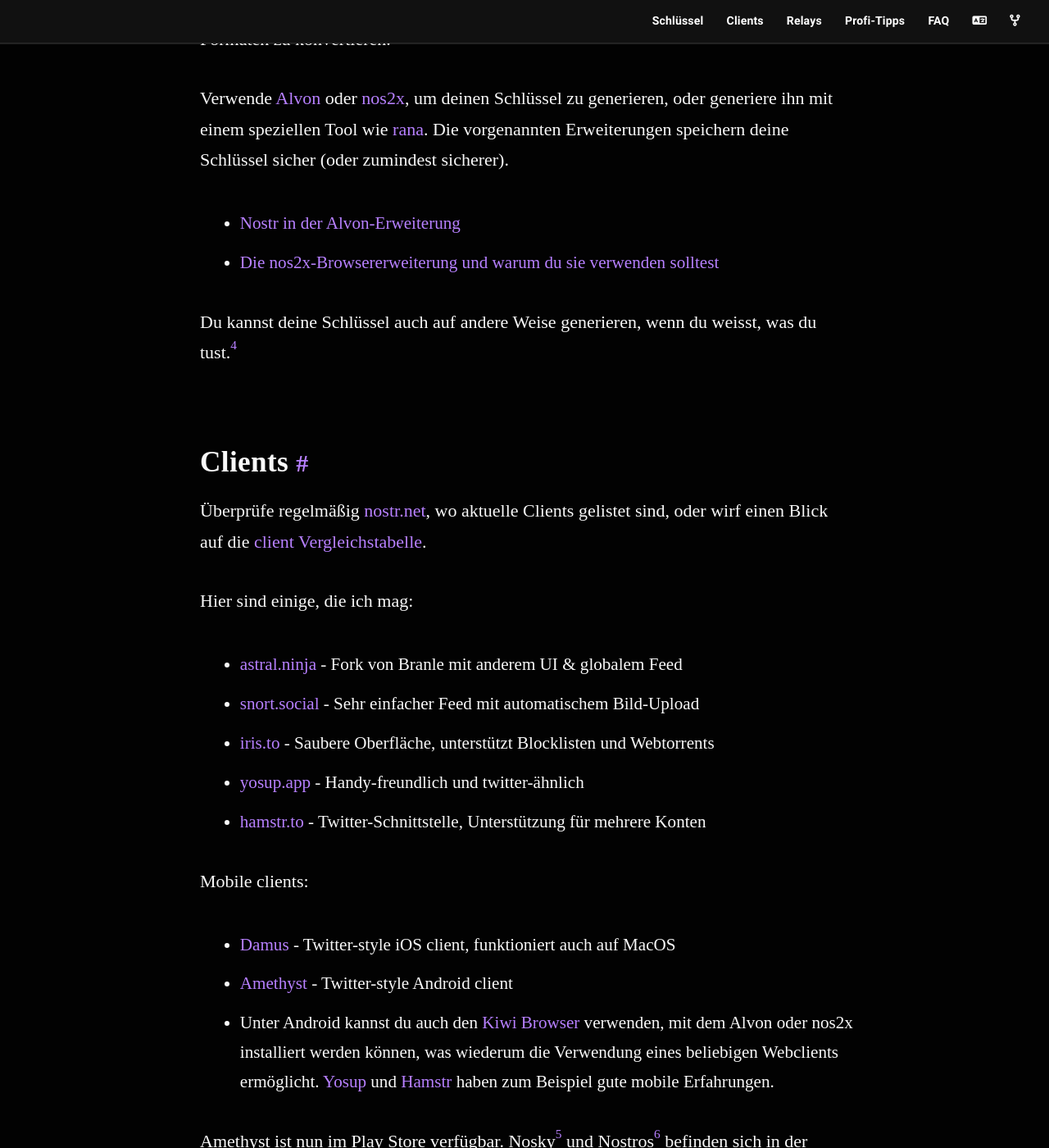
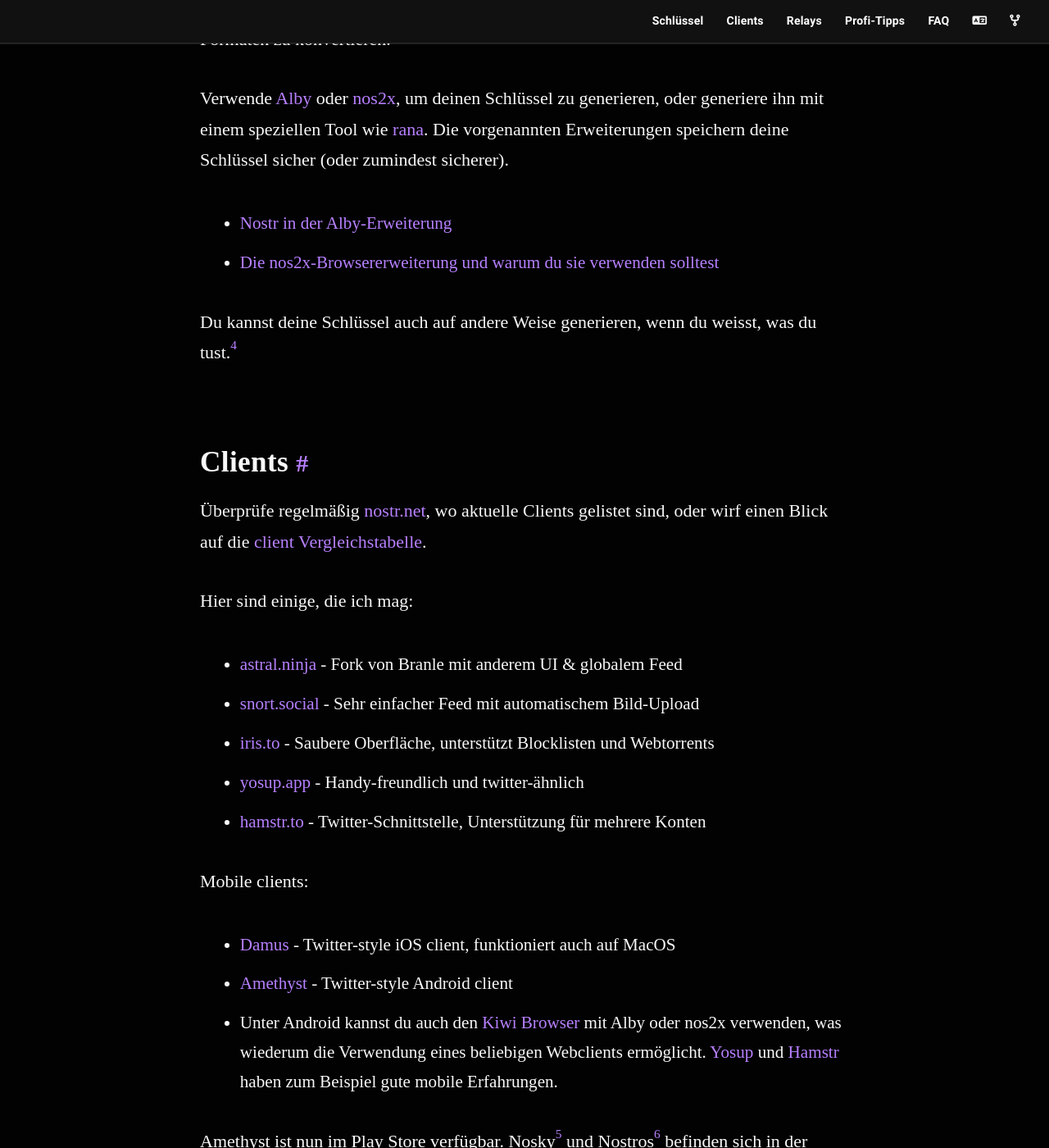
Before and after one commit to cercatrova21/nostr-info.de, a Jekyll site: the page built from index.md, in a window 1280 px wide and 1400 px high, scrolled down 2749 px. Shown: the whole window at 82% size. Built offline with Jekyll 4.4.1, drawn with Linux system fonts in a browser that asks for light colours; some web fonts are replaced.

Commit message:
Alvon -> Alby

```diff
--- a/index.md
+++ b/index.md
@@ -60,12 +60,12 @@ zwischen den beiden Formaten zu konvertieren.
 
 [^fn-xss]: Du musst natürlich dem Betreiber der Website vertrauen und einige Clients sind anfällig für XSS-Angriffe. Viele Leute wurden bereits gerekt und mussten ihre nostr Identität deswegen neu aufbauen.
 
-Verwende [Alvon](https://getalvon.com) oder [nos2x](https://github.com/fiatjaf/nos2x), um
+Verwende [Alby](https://getalby.com) oder [nos2x](https://github.com/fiatjaf/nos2x), um
 deinen Schlüssel zu generieren, oder generiere ihn mit einem speziellen Tool wie
 [rana](https://github.com/grunch/rana). Die vorgenannten Erweiterungen speichern
 deine Schlüssel sicher (oder zumindest sicherer).
 
-- [Nostr in der Alvon-Erweiterung](https://blog.getalvon.com/nostr-in-the-alvon-extension/)
+- [Nostr in der Alby-Erweiterung](https://blog.getalby.com/nostr-in-the-alvon-extension/)
 - [Die nos2x-Browsererweiterung und warum du sie verwenden solltest](https://youtu.be/IoLw-3ok3_M)
 
 Du kannst deine Schlüssel auch auf andere Weise generieren, wenn du weisst, was du tust.[^bip85]
@@ -87,7 +87,7 @@ Hier sind einige, die ich mag:
 Mobile clients:
 - [Damus](https://apps.apple.com/ca/app/damus/id1628663131) - Twitter-style iOS client, funktioniert auch auf MacOS
 - [Amethyst](https://play.google.com/store/apps/details?id=com.vitorpamplona.amethyst) - Twitter-style Android client
-- Unter Android kannst du auch den [Kiwi Browser](https://kiwibrowser.com/) verwenden, mit dem Alvon oder nos2x installiert werden können, was wiederum die Verwendung eines beliebigen Webclients ermöglicht. [Yosup](https://yosup.app/) und [Hamstr](https://hamstr.to/) haben zum Beispiel gute mobile Erfahrungen.
+- Unter Android kannst du auch den [Kiwi Browser](https://kiwibrowser.com/) mit Alby oder nos2x verwenden, was wiederum die Verwendung eines beliebigen Webclients ermöglicht. [Yosup](https://yosup.app/) und [Hamstr](https://hamstr.to/) haben zum Beispiel gute mobile Erfahrungen.
 
 Amethyst ist nun im Play Store verfügbar. Nosky[^nosky] und Nostros[^nostros] befinden sich in der Entwicklung und sollten bald zum Testen verfügbar sein.
 
```
